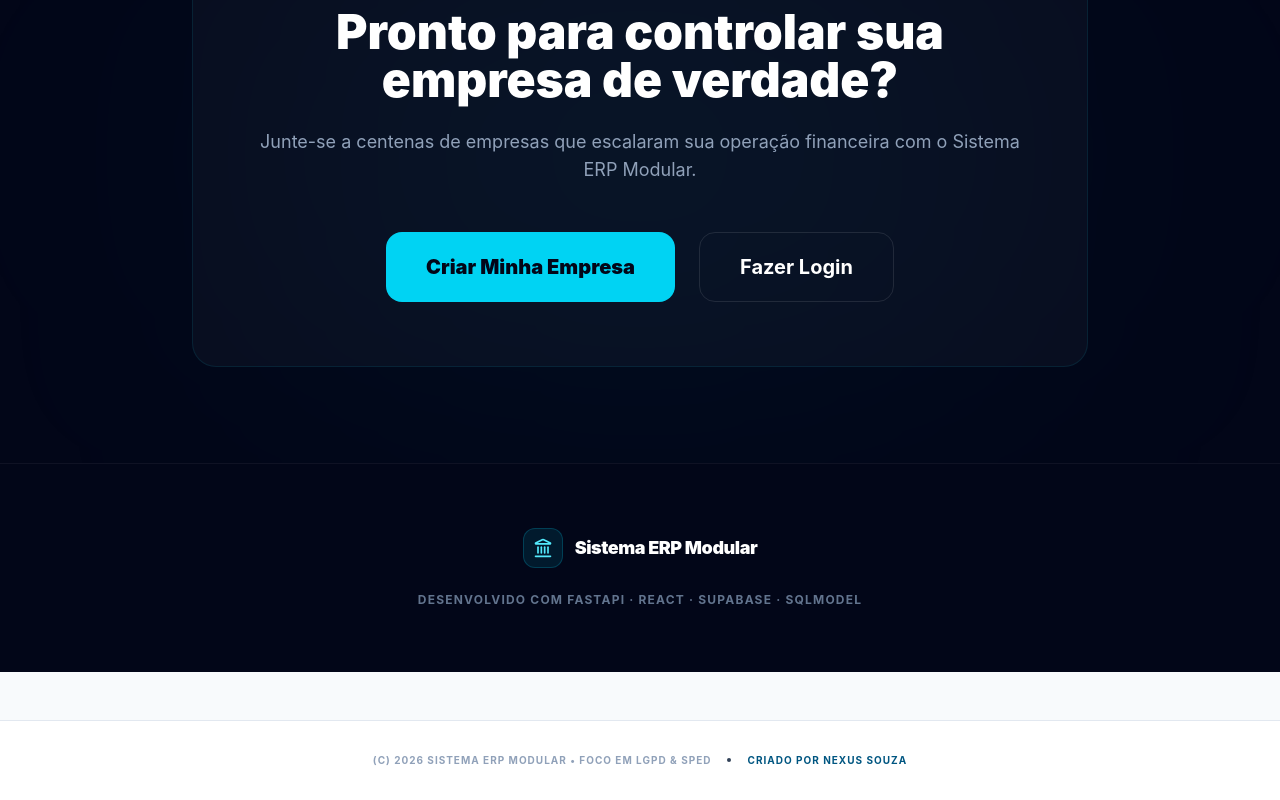
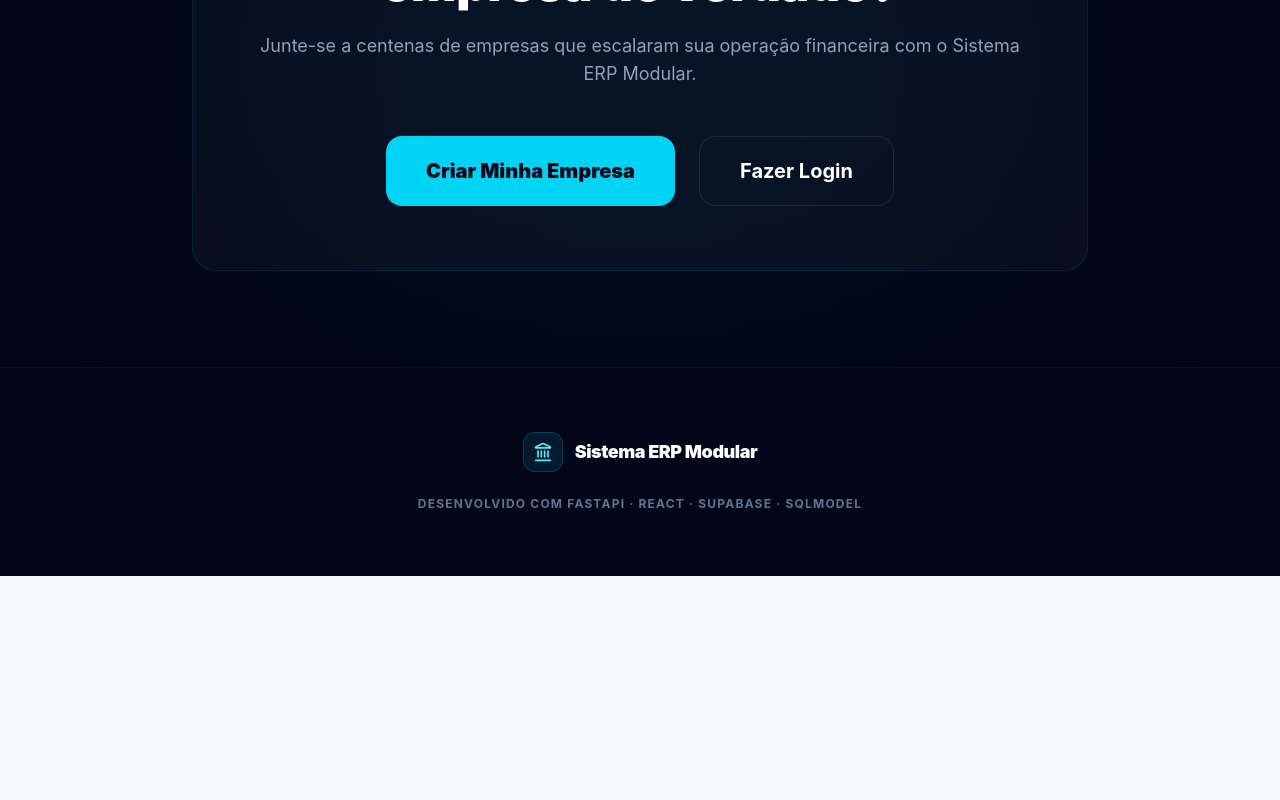
Before and after one commit to AlfredPennywhorth/sistema-erp, a React app in the folder frontend/: page / in a window 1280 px wide. Shown: the part 3328-4128 px from the top of the page. After the commit the page ends 3952 px from the top, so only its background shows below. Built offline with nearby package versions, Linux system fonts and the light colour scheme; no server answers; the HTML template or start-up script is replaced by a standard one.

Commit message:
fix: remove spurious pt-24 and duplicate footer for landing route in App.jsx
Agent-Logs-Url: https://github.com/AlfredPennywhorth/sistema-erp/sessions/4b3a2c2b-f8c3-4349-b58d-9a2f78c4e239

Co-authored-by: AlfredPennywhorth <137233036+AlfredPennywhorth@users.noreply.github.com>

```diff
--- a/frontend/src/App.jsx
+++ b/frontend/src/App.jsx
@@ -208,7 +208,7 @@ function AppContent() {
         )}
 
         {/* Main Content */}
-        <main className={`pb-12 ${isPublicPage || isHome ? 'pt-24' : 'pt-8 px-8'}`}>
+        <main className={`pb-12 ${isPublicPage ? 'pt-24' : isHome ? 'pt-0' : 'pt-8 px-8'}`}>
           <Routes>
             {/* Rota Raiz Inteligente */}
             <Route path="/" element={
@@ -360,6 +360,7 @@ function AppContent() {
         </main>
 
         {/* Footer */}
+        {!isHome && (
           <footer className="py-8 text-center border-t border-slate-200 dark:border-white/5 bg-white dark:bg-slate-950">
             <p className="text-[10px] font-bold text-slate-400 uppercase tracking-widest flex items-center justify-center gap-4">
               <span>(c) 2026 Sistema ERP Modular • Foco em LGPD & SPED</span>
@@ -367,6 +368,7 @@ function AppContent() {
               <span className="text-brand-primary">Criado por Nexus Souza</span>
             </p>
           </footer>
+        )}
       </div>
     </div>
   );
```
Lines whose indentation alone changed are shown as unchanged.
